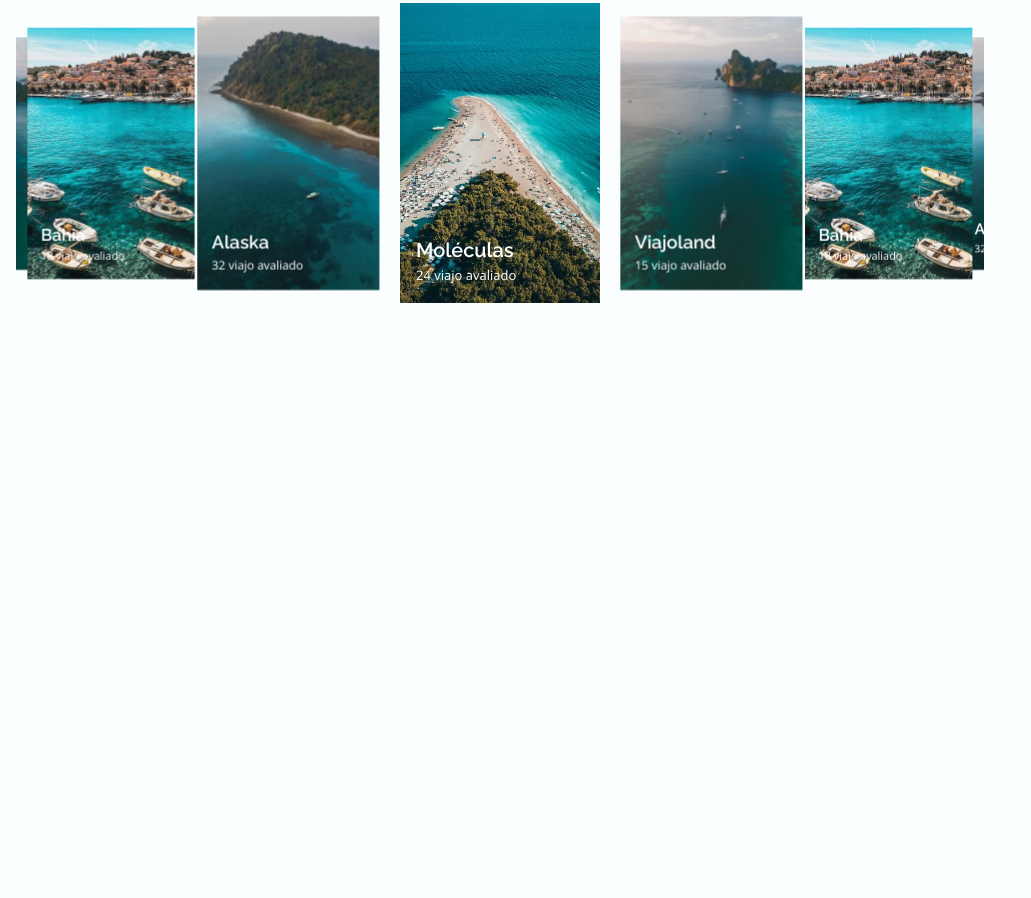
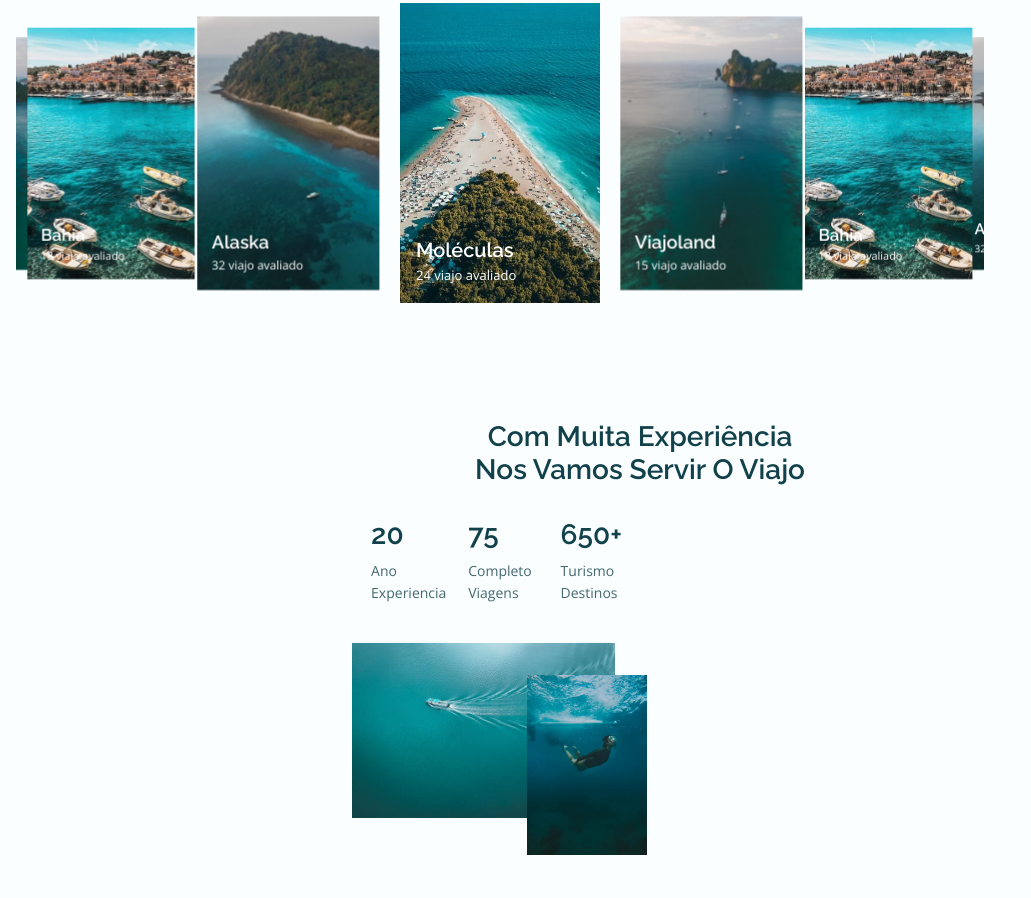
Before and after one commit to qrozrafa/travel-template, a plain HTML site: page index.html in a window 1280 px wide. Shown: the part 1734-2632 px from the top of the page, without its empty margins (0-1031 px from the left). Before the commit the page ends 2194 px from the top, so only its background shows below. Drawn offline with nearby package versions, Linux system fonts and the light colour scheme.

Commit message:
inclusao categoria experiencia e finalizacao

```diff
--- a/css/style.css
+++ b/css/style.css
@@ -446,3 +446,58 @@ input{
 .swiper-container-3d .swiper-slide-shadow-right{
     background-image: none;
 }
+
+/* ======== EXPERIENCIA ========== */
+.experiencia__container{
+    row-gap: 2.5rem;
+    justify-content: center;
+    justify-items: center;
+}
+
+.experiencia__content{
+    grid-template-columns: repeat(3,1fr);
+    column-gap: 1rem;
+    justify-items: center;
+    padding: 0 2rem;
+}
+
+.experiencia__number{
+    font-size: var(--h2-font-size);
+    font-weight: var(--font-semi-bold);
+    margin-bottom: var(--mb-0-5);
+}
+
+.experiencia__description{
+    font-size: var(--small-font-size);
+}
+
+.experiencia__img{
+    position: relative;
+    padding-bottom: 2rem;
+}
+
+.experiencia__overlay:nth-child(1){
+    width: 263px;
+    margin-right: 2rem;
+}
+
+.experiencia__overlay:nth-child(2){
+    width: 120px;
+    position: absolute;
+    top: 2rem;
+    right: 0;
+}
+
+.experiencia__img-one,
+.experiencia__img-two{
+    transition: var(--img-transition);
+}
+
+.experiencia__img-one:hover,
+.experiencia__img-two:hover{
+    transform: var(--img-scale);
+}
+
+.experiencia__overlay{
+    overflow: var(--img-hidden);
+}
--- a/index.html
+++ b/index.html
@@ -146,6 +146,42 @@
                 </div>
             </div>
         </section>
+        <!-- EXPERIENCIA -->
+        <section class="experiencia section">
+            <h2 class="section__title">Com Muita Experiência <br> Nos Vamos Servir O Viajo</h2>
+
+            <div class="experiencia__container container grid">
+                <div class="experiencia__content grid">
+                    <div class="experiencia__data">
+                        <h2 class="experiencia__number">20</h2>
+                        <span class="experiencia__description">Ano <br> Experiencia</span>
+                    </div>
+
+                    <div class="experiencia__data">
+                        <h2 class="experiencia__number">75</h2>
+                        <span class="experiencia__description">Completo <br> Viagens</span>
+                    </div>
+
+                    <div class="experiencia__data">
+                        <h2 class="experiencia__number">650+</h2>
+                        <span class="experiencia__description">Turismo <br> Destinos</span>
+                    </div>
+                </div>
+                <div class="experiencia__img grid">
+                    <div class="experiencia__overlay">
+                        <img src="./img/experience1.jpg" alt="" class="experiencia__img-one">
+                    </div>
+
+                    <div class="experiencia__overlay">
+                        <img src="./img/experience2.jpg" alt="" class="experiencia__img-two">
+                    </div>
+                </div>
+            </div>
+        </section>
+        <!-- VIDEO -->
+        <section class="video section">
+
+        </section>
         <!----LUGARES----->
         <section class="lugares section" id="lugares">
 
@@ -155,5 +191,6 @@
     <script src="./js/swiper-bundle.min.js"></script>
     <!-- JS -->
     <script src="./js/script.js"></script>
+
 </body>
 </html>
```
Also changed, not shown: js/script.js (line endings or trailing spaces).
